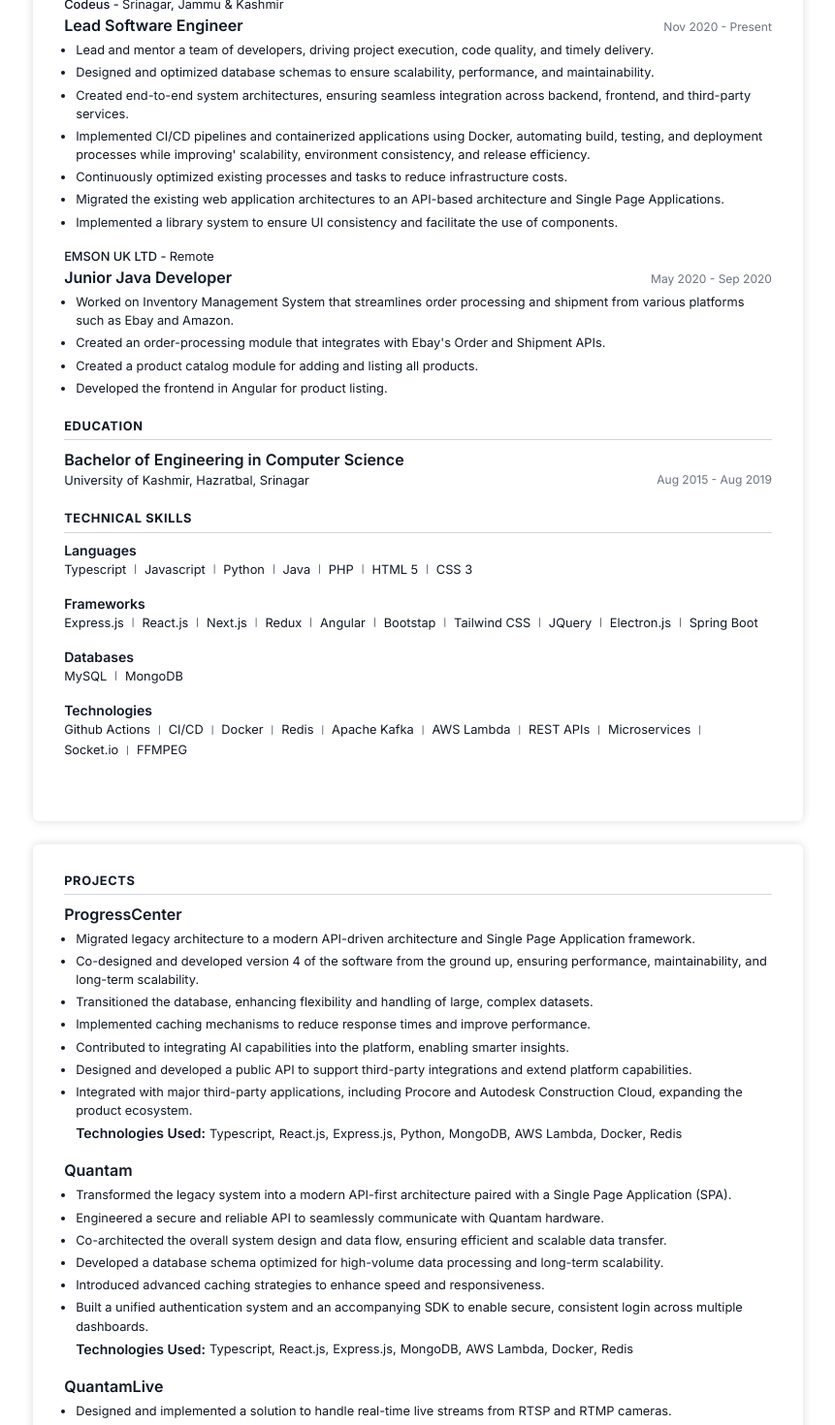
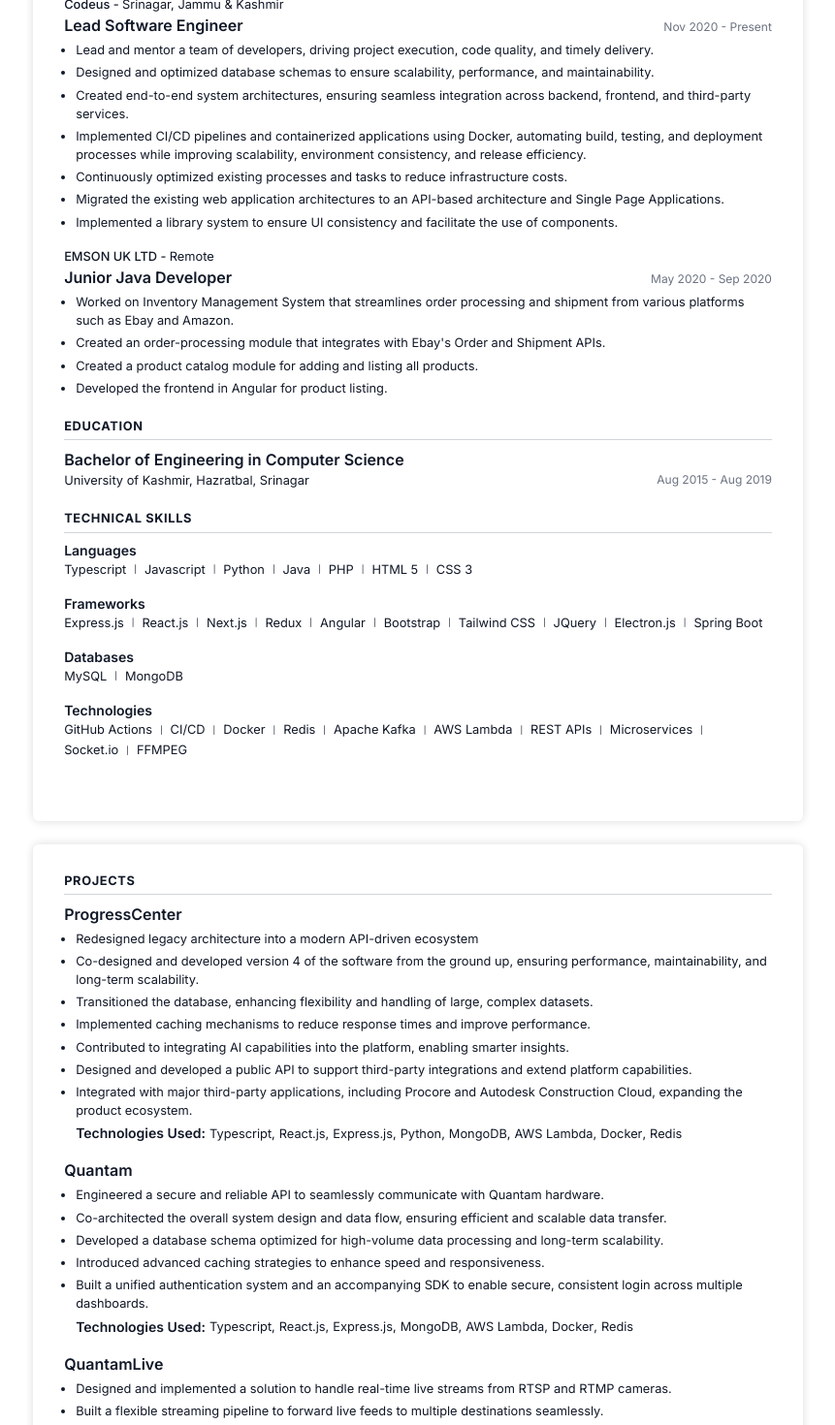
Before and after one commit to khancirhan/personal-website, a Next.js app: page /resume-2 in a window 1280 px wide. Shown: the part 300-1770 px from the top of the page at 97% size, without its empty margins (209-1070 px from the left). Built offline with nearby package versions, Linux system fonts and the light colour scheme.

Commit message:
fix mistakes

```diff
--- a/src/app/resume-2/page.tsx
+++ b/src/app/resume-2/page.tsx
@@ -69,7 +69,7 @@ const data = {
                 'Next.js',
                 'Redux',
                 'Angular',
-                'Bootstap',
+                'Bootstrap',
                 'Tailwind CSS',
                 'JQuery',
                 'Electron.js',
@@ -83,7 +83,7 @@ const data = {
         {
             title: 'Technologies',
             values: [
-                'Github Actions',
+                'GitHub Actions',
                 'CI/CD',
                 'Docker',
                 'Redis',
@@ -107,7 +107,7 @@ const data = {
                 'Lead and mentor a team of developers, driving project execution, code quality, and timely delivery.',
                 'Designed and optimized database schemas to ensure scalability, performance, and maintainability.',
                 'Created end-to-end system architectures, ensuring seamless integration across backend, frontend, and third-party services.',
-                "Implemented CI/CD pipelines and containerized applications using Docker, automating build, testing, and deployment processes while improving' scalability, environment consistency, and release efficiency.",
+                'Implemented CI/CD pipelines and containerized applications using Docker, automating build, testing, and deployment processes while improving scalability, environment consistency, and release efficiency.',
                 'Continuously optimized existing processes and tasks to reduce infrastructure costs.',
                 'Migrated the existing web application architectures to an API-based architecture and Single Page Applications.',
                 'Implemented a library system to ensure UI consistency and facilitate the use of components.',
@@ -139,7 +139,7 @@ const data = {
         {
             title: 'ProgressCenter',
             descriptionList: [
-                'Migrated legacy architecture to a modern API-driven architecture and Single Page Application framework.',
+                'Redesigned legacy architecture into a modern API-driven ecosystem',
                 'Co-designed and developed version 4 of the software from the ground up, ensuring performance, maintainability, and long-term scalability.',
                 'Transitioned the database, enhancing flexibility and handling of large, complex datasets.',
                 'Implemented caching mechanisms to reduce response times and improve performance.',
@@ -162,7 +162,6 @@ const data = {
         {
             title: 'Quantam',
             descriptionList: [
-                'Transformed the legacy system into a modern API-first architecture paired with a Single Page Application (SPA).',
                 'Engineered a secure and reliable API to seamlessly communicate with Quantam hardware.',
                 'Co-architected the overall system design and data flow, ensuring efficient and scalable data transfer.',
                 'Developed a database schema optimized for high-volume data processing and long-term scalability.',
@@ -237,12 +236,12 @@ const data = {
                 'Built a comprehensive admin panel to manage order assignments, track deliveries, and handle billing operations.',
             ],
             link: 'https://harisabykilo.com',
-            technologiesUsed: ['Javsacript', 'Angular', 'MongoDB'],
+            technologiesUsed: ['Javascript', 'Angular', 'MongoDB'],
         },
         {
             title: 'KashmirO2',
             descriptionList: [
-                'Built this non-profit application during the COVID-19 pandemic to provide essential medical oxygen to those in need.',
+                'Built a non-profit application during the COVID-19 pandemic to provide essential medical oxygen to patients in need.',
                 'Designed an intuitive interface to make it easy for users to request oxygen or offer help.',
             ],
             link: 'https://kashmiro2.com',
```
